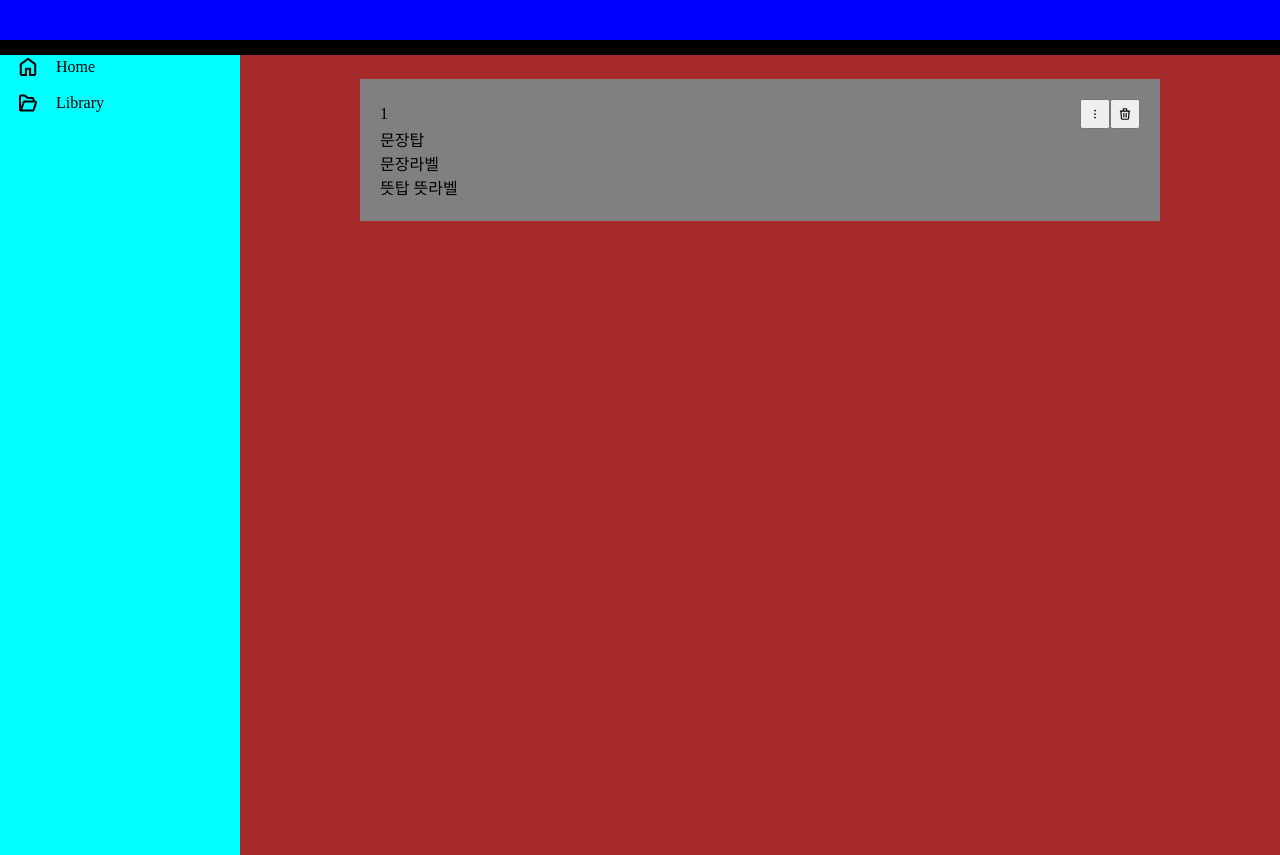
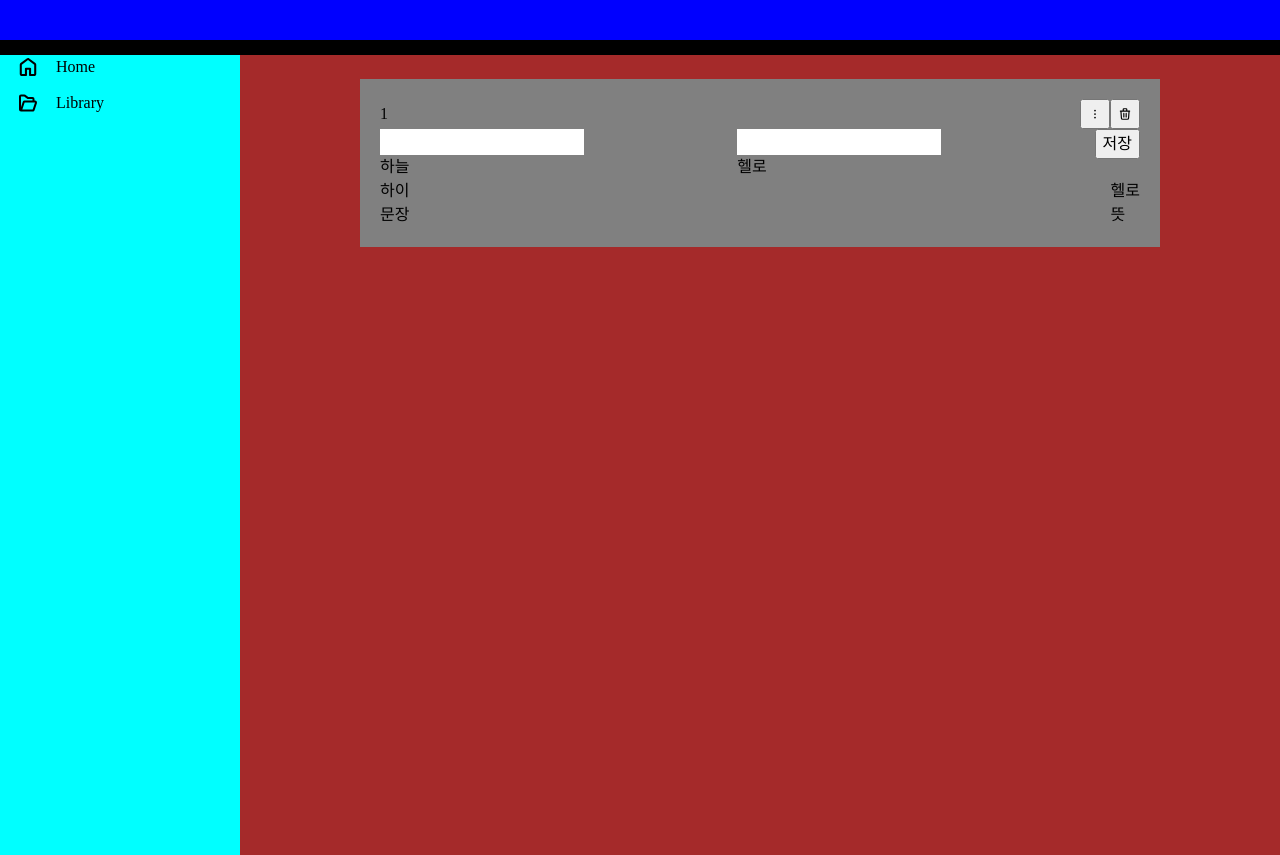
Before and after one commit to soonhoKwon0401/My_First_Project, a website built with Vite: page index.html in a window 1280 px wide. Built offline with nearby package versions, Linux system fonts and the light colour scheme.

Commit message:
javascript 수정

```diff
--- a/index.html
+++ b/index.html
@@ -55,16 +55,7 @@
           <div class="app__content-card">
             <div class="app__content__card__inner">
               <!-- 시작 -->
-              <div class="app__content_card__text-inner">
-                <span class="content__card__sentence-text" id="sentence"
-                  >문장탑</span
-                >
-                <label for="sentence" class="label__sentence">문장라벨</label>
-              </div>
-              <div class="content__card__mean-text" id="mean">
-                <span class="content__card__mean-text">뜻탑</span>
-                <label for="mean  " class="label__mean">뜻라벨</label>
-              </div>
+
               <!-- 끝 -->
             </div>
           </div>
--- a/index.js
+++ b/index.js
@@ -95,7 +95,29 @@ const renderWordInput = (container, html) => {
   container.insertAdjacentHTML("beforeend", html);
 };
 
-// renderWordInput(appContentInner, createWordInput("하늘", "헬로"));
+const createWord = (sentence = "문장", mean = "뜻") => {
+  return `
+  <div class="app__content__card__text-box">
+    <div class="app__content_card__text-inner">
+      <span class="content__card__sentence-text" id="sentence"
+        >${sentence}</span
+      >
+      <label for="sentence" class="label__sentence">문장</label>
+    </div>
+    <div class="content__card__mean-text" id="mean">
+      <span class="content__card__mean-text">${mean}</span>
+      <label for="mean  " class="label__mean">뜻</label>
+    </div>
+  </div>
+  `;
+};
+
+const renderWord = (container, html) => {
+  container.insertAdjacentHTML("beforeend", html);
+};
+
+renderWordInput(appContentInner, createWordInput("하늘", "헬로"));
+renderWord(appContentInner, createWord("하이", "헬로"));
 
 wordForm.addEventListener("submit", (event) => {
   event.preventDefault();
--- a/style.css
+++ b/style.css
@@ -131,7 +131,18 @@ body {
   box-shadow: 0 0 0 3px slateblue;
 }
 
+.app__content__card__text-box {
+  display: flex;
+  flex-direction: low;
+  justify-content: space-between;
+}
+
 .app__content_card__text-inner {
   display: flex;
   flex-direction: column;
 }
+
+.content__card__mean-text {
+  display: flex;
+  flex-direction: column;
+}
```
